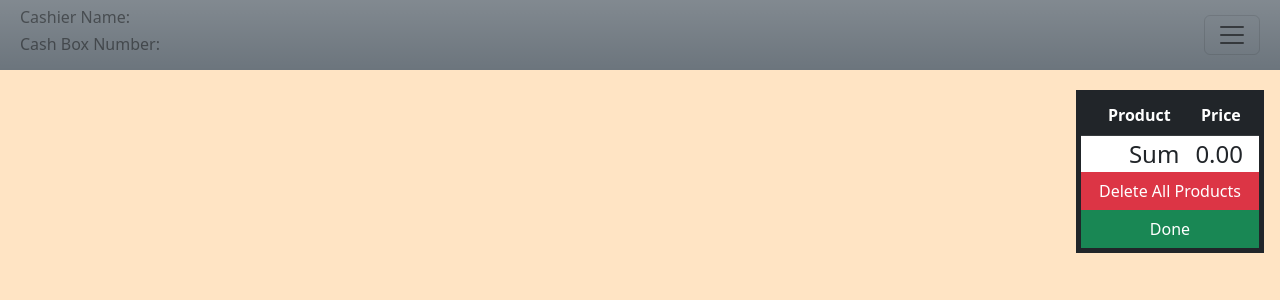
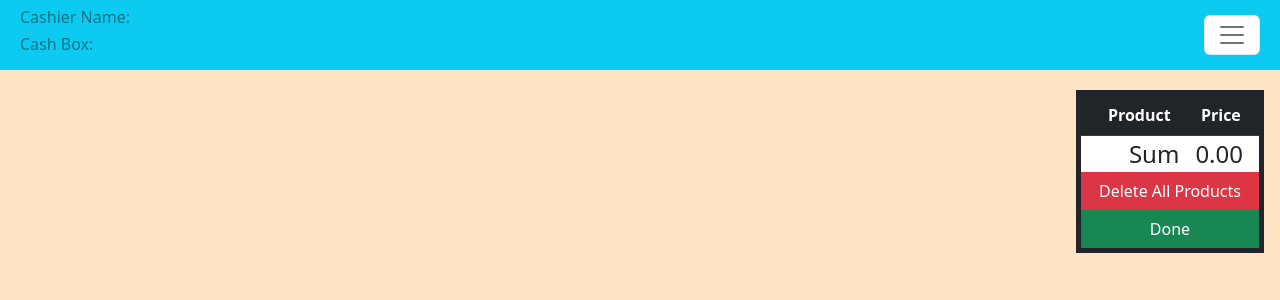
Before and after one commit to Diouani1/react-project, a React (Create React App) app: page /login in a window 1280 px wide. Shown: the top 300 px of the page. Built offline with nearby package versions, Linux system fonts and the light colour scheme; sample sign-in values are in the browser's storage; the HTML template or start-up script is replaced by a standard one.

Commit message:
the finall project of react.js

```diff
--- a/src/components/NavBar/NavBar.jsx
+++ b/src/components/NavBar/NavBar.jsx
@@ -36,7 +36,7 @@ const NavBar = () => {
     <div className="navbar">
       <Navbar
         expand={false}
-        className="p-2 mb-1 bg-secondary bg-gradient  "
+        className="p-2 mb-1 bg-secondary bg-info  "
         style={{ width: "100%", margin: "0" }}
       >
         <Container fluid>
@@ -45,12 +45,13 @@ const NavBar = () => {
               Cashier Name: <span> {cashierName} </span>
             </h6>
             <h6>
-              Cash Box Number: <span> {cashierBox} </span>
+              Cash Box: <span> {cashierBox} </span>
             </h6>
           </div>
           <Navbar.Toggle
             aria-controls={`offcanvasNavbar-expand-false`}
             onClick={toggleOffOn}
+            style={{color:"black", backgroundColor:"white"}}
           />
 
           <Navbar.Offcanvas
@@ -58,8 +59,10 @@ const NavBar = () => {
             aria-labelledby={`offcanvasNavbarLabel-expand-false`}
             placement="end"
             show={onOff}
+            onHide={toggleOffOn}
+            style={{backgroundColor:"black", color:"white"}}
           >
-            <Offcanvas.Header closeButton>
+            <Offcanvas.Header  closeButton closeVariant="white">
               <Offcanvas.Title id={`offcanvasNavbarLabel-expand-false`}>
                 Menu
               </Offcanvas.Title>
```
Also changed, not shown: src/components/NavBar/navbar.css (line endings or trailing spaces).
